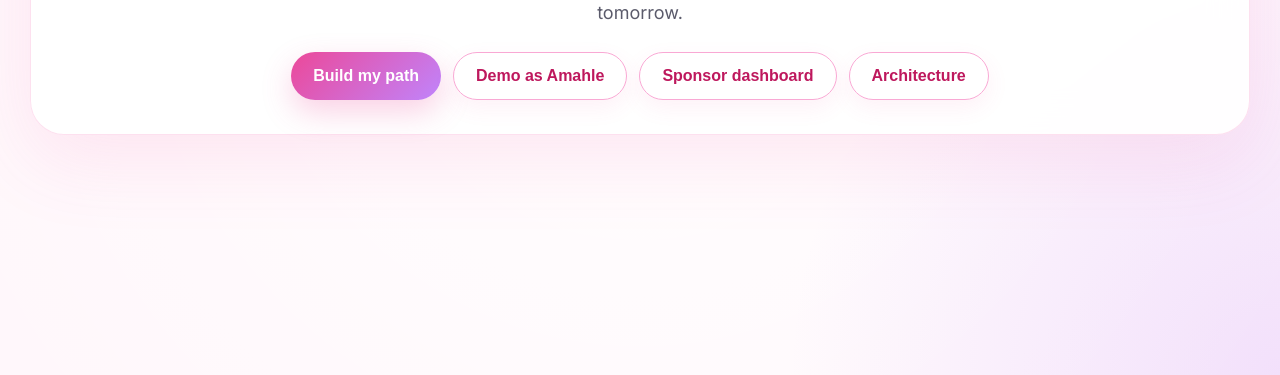
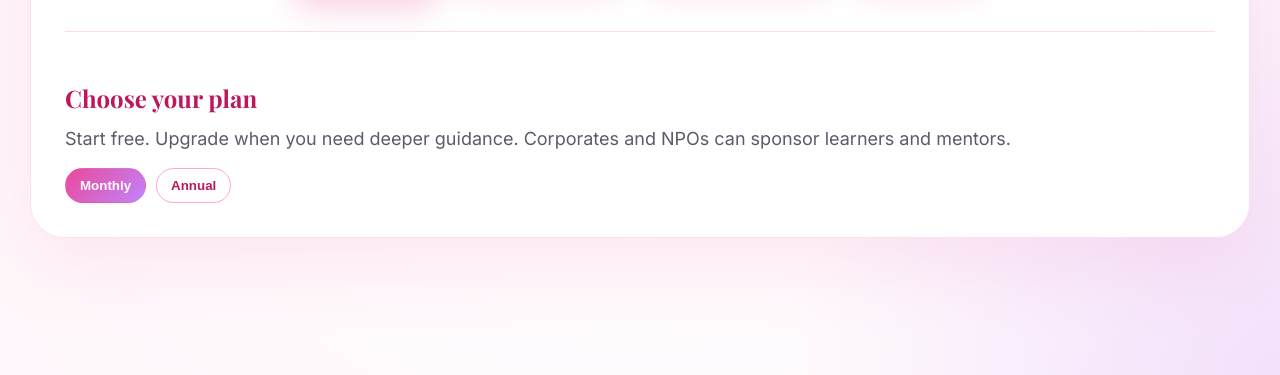
Before and after one commit to Mapaseka-Moloi/Ophelia, a website: page index.html in a window 1280 px wide. Shown: the part 473-848 px from the top of the page. Drawn offline with nearby package versions, Linux system fonts and the light colour scheme.

Commit message:
feat: add plan selection and billing toggle controls

```diff
--- a/index.html
+++ b/index.html
@@ -827,3 +827,28 @@ input[type="checkbox"] {
           </button>
         </div>
       </div>
+
+      <div class="pricing-section">
+        <h3>Choose your plan</h3>
+
+        <p>
+          Start free. Upgrade when you need deeper guidance. Corporates and NPOs can sponsor learners and mentors.
+        </p>
+
+        <div class="billing-toggle">
+          <button
+            id="billing-monthly"
+            class="billing-button active"
+            onclick="setBilling('monthly')"
+          >
+            Monthly
+          </button>
+
+          <button
+            id="billing-annual"
+            class="billing-button"
+            onclick="setBilling('annual')"
+          >
+            Annual
+          </button>
+        </div>
```
